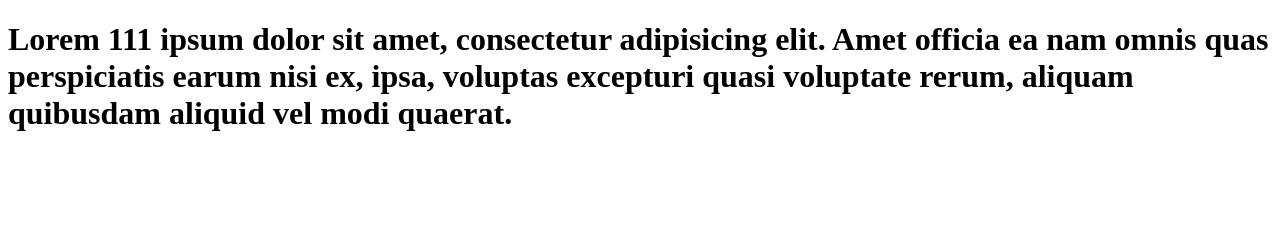
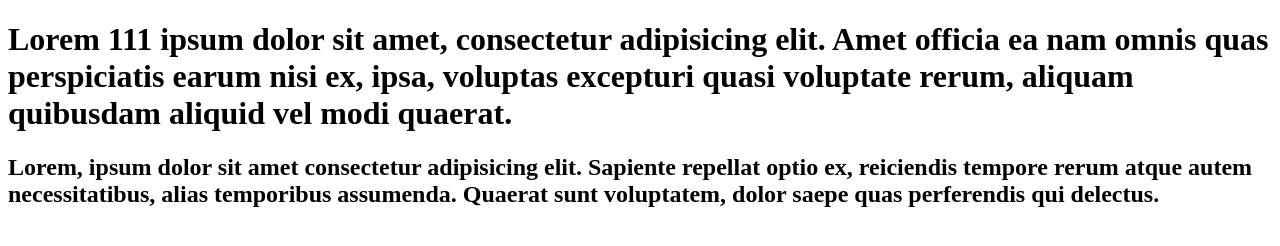
Before and after one commit to valeAlbar/valeAlbar.github.io, a plain HTML site: page prueba-3/index.html in a window 1280 px wide. Drawn offline with Linux system fonts and the light colour scheme.

Commit message:
Agregue h2

```diff
--- a/prueba-3/index.html
+++ b/prueba-3/index.html
@@ -8,6 +8,6 @@
 </head>
 <body>
     <h1>Lorem 111 ipsum dolor sit amet, consectetur adipisicing elit. Amet officia ea nam omnis quas perspiciatis earum nisi ex, ipsa, voluptas excepturi quasi voluptate rerum, aliquam quibusdam aliquid vel modi quaerat.</h1>
-
+    <h2>Lorem, ipsum dolor sit amet consectetur adipisicing elit. Sapiente repellat optio ex, reiciendis tempore rerum atque autem necessitatibus, alias temporibus assumenda. Quaerat sunt voluptatem, dolor saepe quas perferendis qui delectus.</h2>
 </body>
 </html>
```
